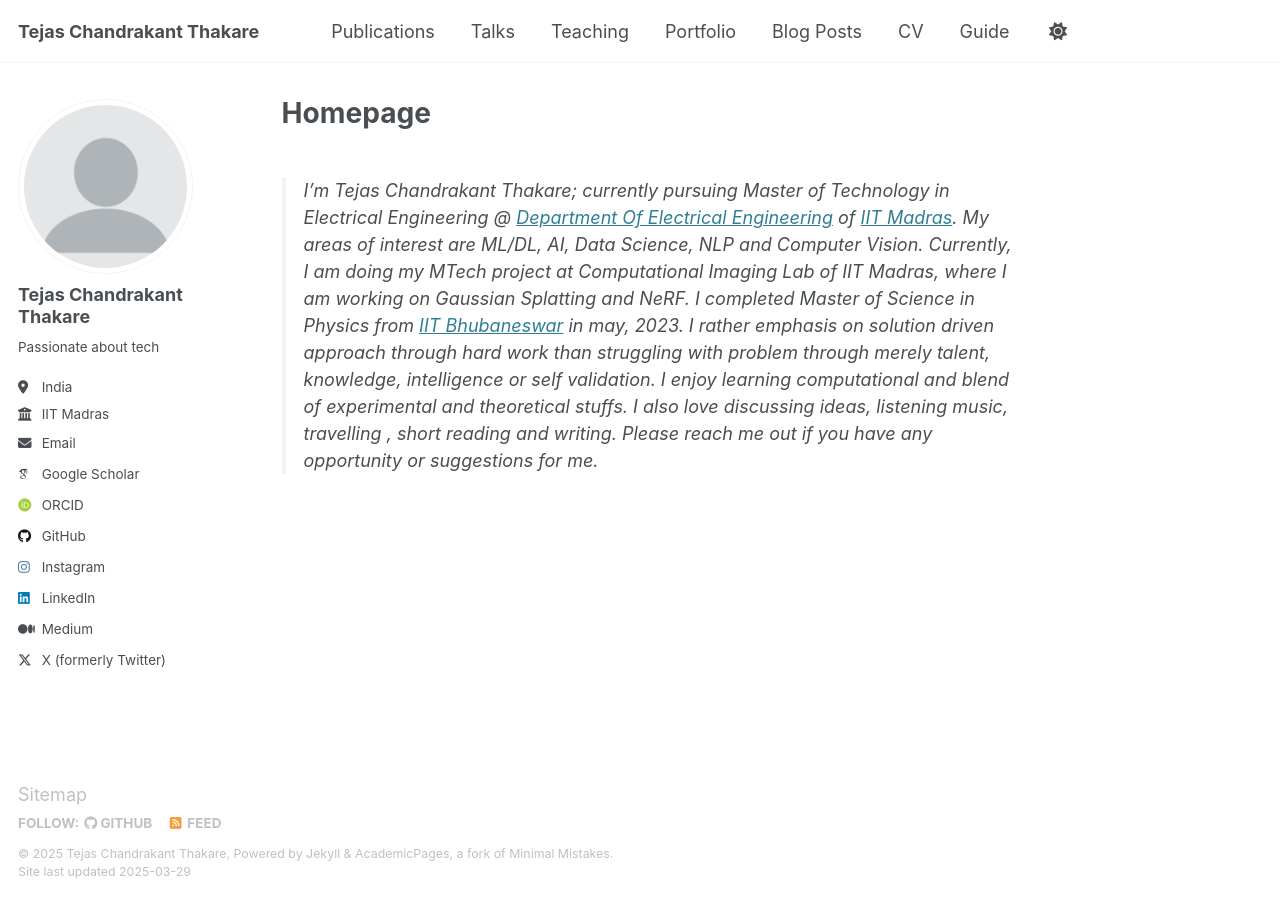
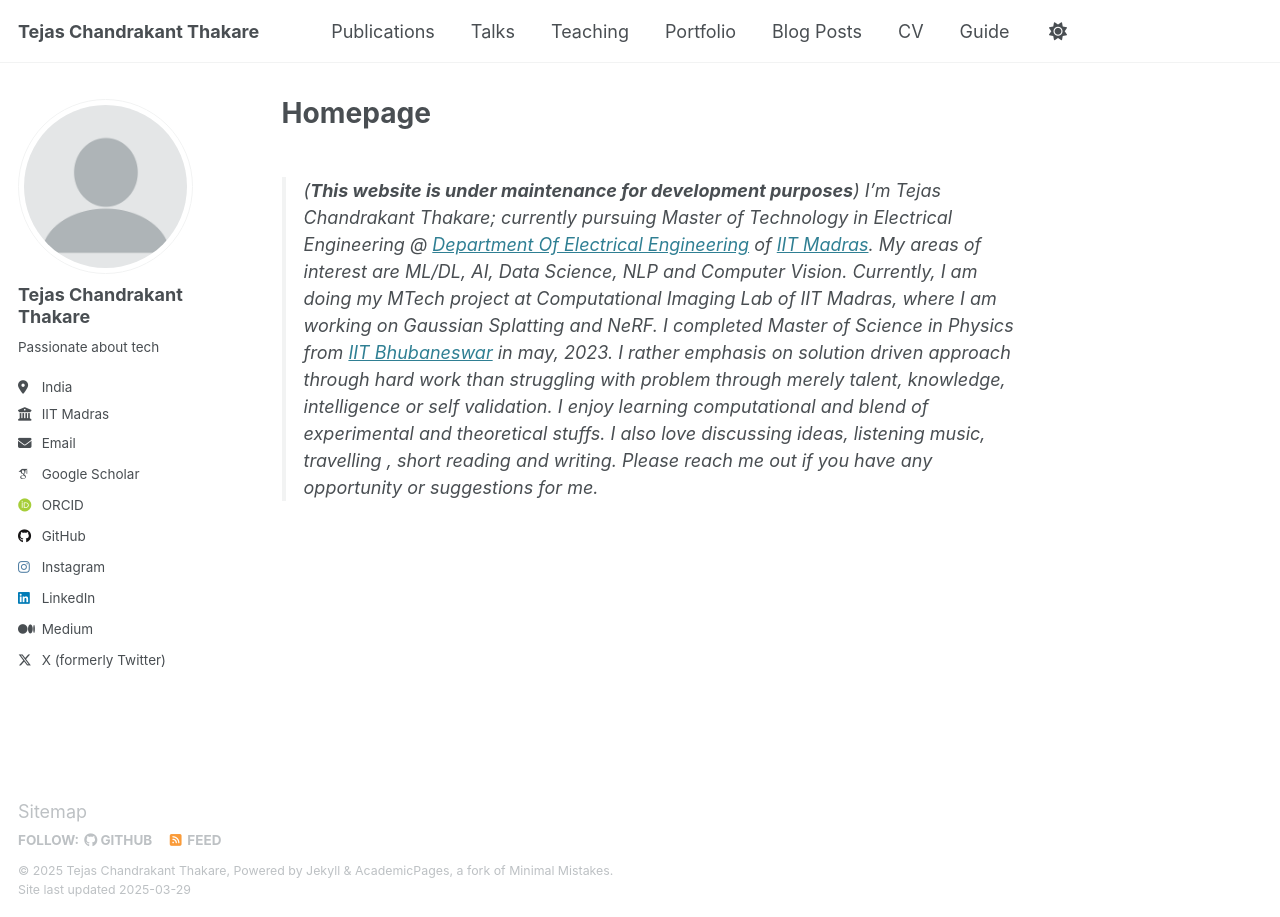
Before and after one commit to TejasCThakare/tejascthakare.github.io, a Jekyll site: the page built from _pages/about.md, in a window 1280 px wide. Built offline with Jekyll 4.4.1, drawn with Linux system fonts in a browser that asks for light colours; some web fonts are replaced.

Commit message:
Update about.md

```diff
--- a/_pages/about.md
+++ b/_pages/about.md
@@ -7,4 +7,4 @@ redirect_from:
   - /about.html
 ---
 
-> I'm Tejas Chandrakant Thakare; currently pursuing Master of Technology in Electrical Engineering @ [Department Of Electrical Engineering](https://www.ee.iitm.ac.in/) of [IIT Madras](https://www.iitm.ac.in/). My areas of interest are ML/DL, AI, Data Science, NLP and Computer Vision. Currently, I am doing my MTech project at Computational Imaging Lab of IIT Madras, where I am working on Gaussian Splatting and NeRF. I completed Master of Science in Physics from [IIT Bhubaneswar](https://www.iitbbs.ac.in/) in may, 2023. I rather emphasis on solution driven approach through hard work than struggling with problem through merely talent, knowledge, intelligence or self validation. I enjoy learning computational and blend of experimental and theoretical stuffs. I also love discussing ideas, listening music, travelling , short reading and writing.  Please reach me out if you have any opportunity or suggestions for me.
+> (**This website is under maintenance for development purposes**) I'm Tejas Chandrakant Thakare; currently pursuing Master of Technology in Electrical Engineering @ [Department Of Electrical Engineering](https://www.ee.iitm.ac.in/) of [IIT Madras](https://www.iitm.ac.in/). My areas of interest are ML/DL, AI, Data Science, NLP and Computer Vision. Currently, I am doing my MTech project at Computational Imaging Lab of IIT Madras, where I am working on Gaussian Splatting and NeRF. I completed Master of Science in Physics from [IIT Bhubaneswar](https://www.iitbbs.ac.in/) in may, 2023. I rather emphasis on solution driven approach through hard work than struggling with problem through merely talent, knowledge, intelligence or self validation. I enjoy learning computational and blend of experimental and theoretical stuffs. I also love discussing ideas, listening music, travelling , short reading and writing.  Please reach me out if you have any opportunity or suggestions for me.
```
